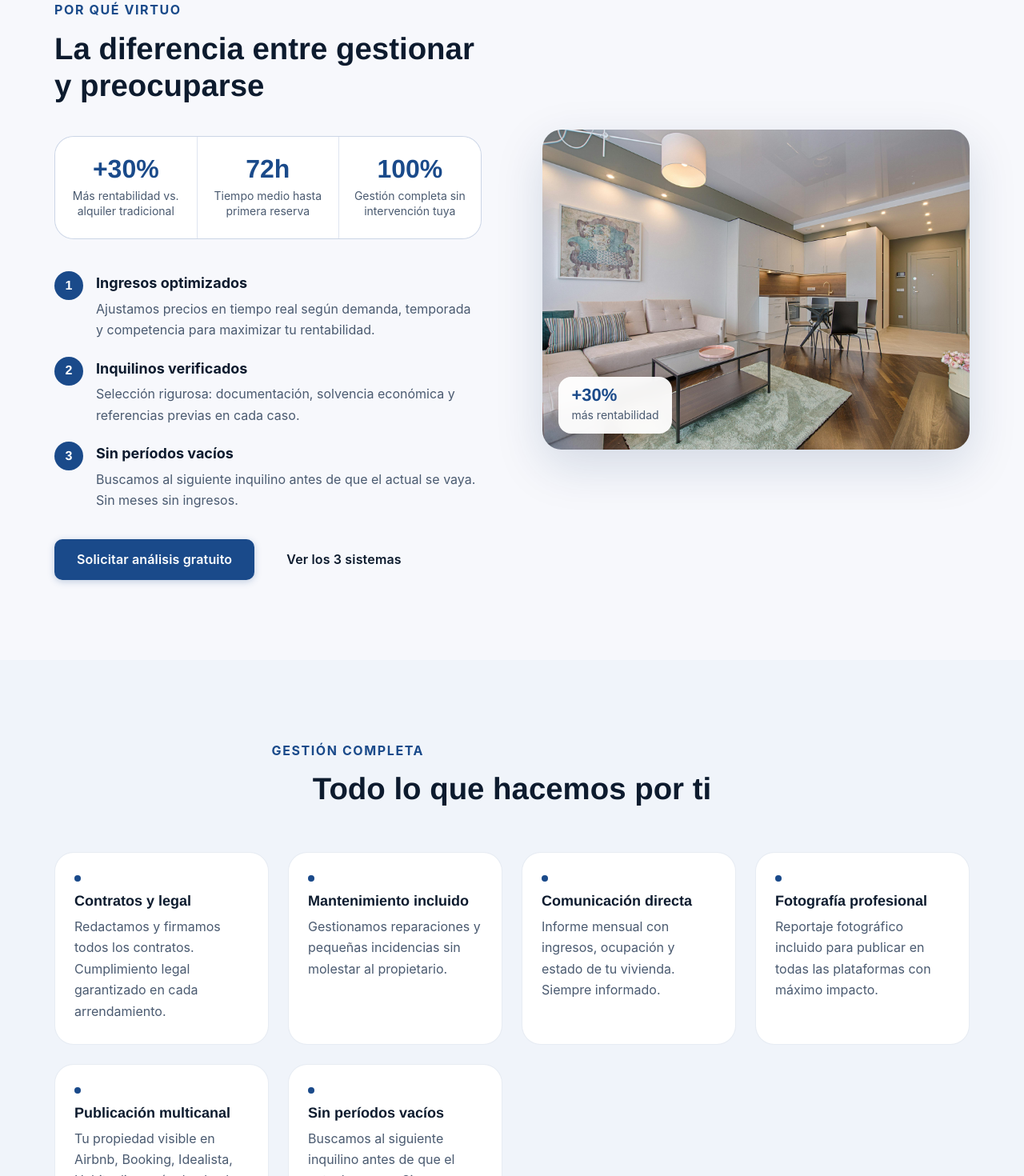
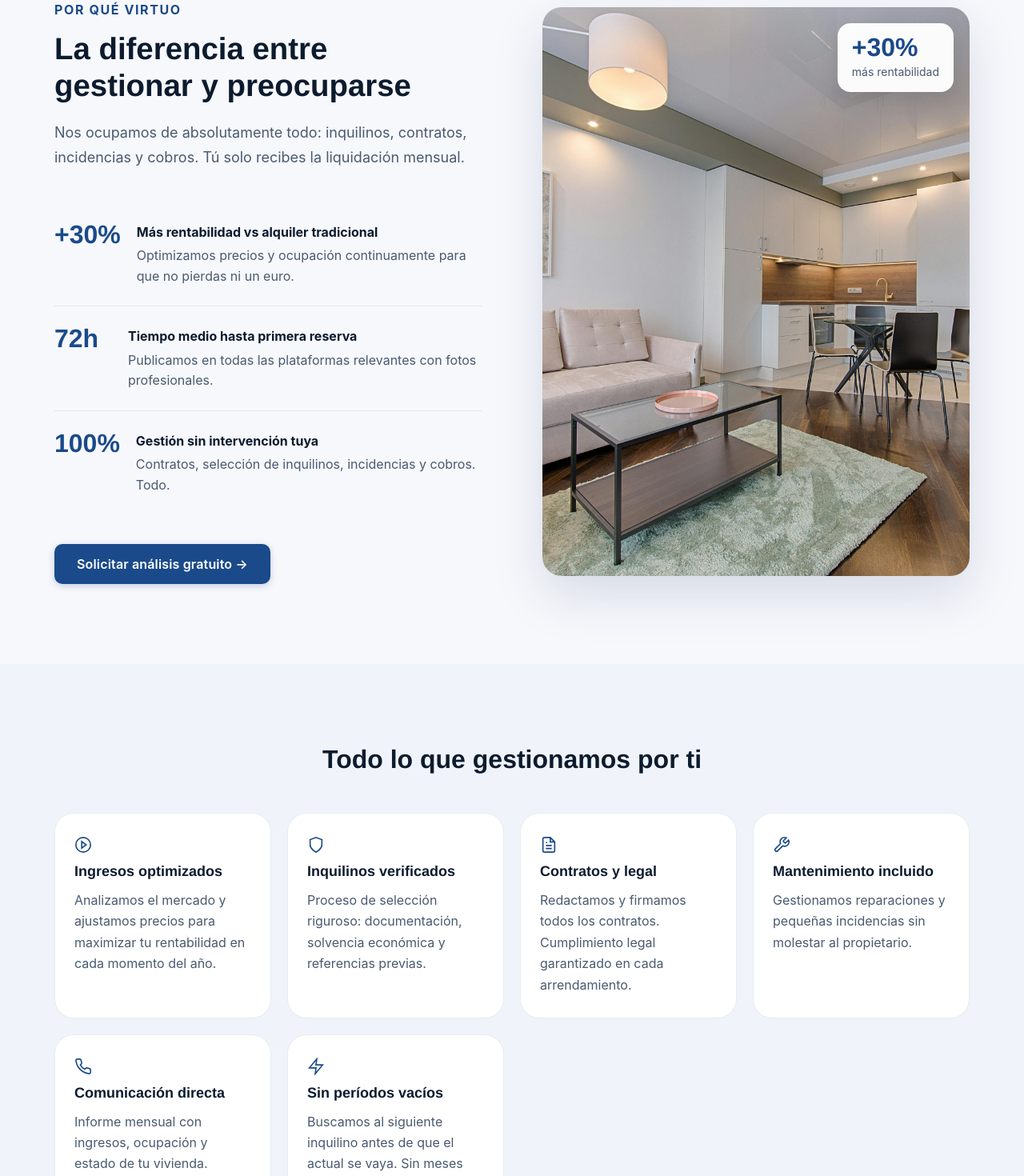
Before and after one commit to viviendasvirtuo/web-viviendasvirtuo, a Next.js app: page /propietarios in a window 1280 px wide. Shown: the part 908-2378 px from the top of the page at 80% size. Built offline with nearby package versions, Linux system fonts and the light colour scheme; a web font is replaced by a local one.

Commit message:
feat: añadir fotos reales en Hero homepage y sección propietarios

```diff
--- a/app/propietarios/page.tsx
+++ b/app/propietarios/page.tsx
@@ -46,100 +46,112 @@ export default function PropietariosPage() {
           </div>
         </section>
 
-        {/* POR QUÉ VIRTUO — con foto */}
+        {/* POR QUÉ VIRTUO — foto + métricas */}
         <section style={{ padding: 'clamp(60px, 8vw, 100px) 0', background: 'var(--color-bg)' }}>
           <div className="container">
             <div style={{
               display: 'grid',
-              gridTemplateColumns: 'repeat(auto-fit, minmax(min(480px, 100%), 1fr))',
-              gap: 'clamp(var(--space-10), 6vw, var(--space-20))',
+              gridTemplateColumns: 'repeat(auto-fit, minmax(min(460px, 100%), 1fr))',
+              gap: 'clamp(40px, 6vw, 80px)',
               alignItems: 'center',
             }}>
-              {/* Métricas + beneficios */}
+              {/* Texto + métricas izquierda */}
               <div>
                 <p style={{ color: 'var(--color-primary)', fontWeight: 700, fontSize: 'var(--text-sm)', letterSpacing: '0.1em', textTransform: 'uppercase', marginBottom: '12px' }}>Por qué Virtuo</p>
-                <h2 style={{ fontFamily: 'var(--font-display)', fontSize: 'clamp(1.8rem, 3vw, 2.5rem)', fontWeight: 800, color: 'var(--color-text)', lineHeight: 1.2, marginBottom: '40px' }}>
-                  La diferencia entre gestionar<br />y preocuparse
+                <h2 style={{ fontFamily: 'var(--font-display)', fontSize: 'clamp(1.8rem, 3vw, 2.5rem)', fontWeight: 800, color: 'var(--color-text)', lineHeight: 1.2, marginBottom: '20px' }}>
+                  La diferencia entre gestionar y preocuparse
                 </h2>
+                <p style={{ color: 'var(--color-text-muted)', fontSize: 'var(--text-base)', lineHeight: 1.75, marginBottom: '40px', maxWidth: '48ch' }}>
+                  Nos ocupamos de absolutamente todo: inquilinos, contratos, incidencias y cobros. Tú solo recibes la liquidación mensual.
+                </p>
 
                 {/* 3 métricas clave */}
-                <div style={{ display: 'grid', gridTemplateColumns: 'repeat(3, 1fr)', gap: '1px', background: 'var(--color-border)', borderRadius: 'var(--radius-xl)', overflow: 'hidden', marginBottom: '40px', border: '1px solid var(--color-border)' }}>
+                <div style={{ display: 'flex', flexDirection: 'column', gap: '0' }}>
                   {[
-                    { num: '+30%', label: 'Más rentabilidad vs. alquiler tradicional' },
-                    { num: '72h', label: 'Tiempo medio hasta primera reserva' },
-                    { num: '100%', label: 'Gestión completa sin intervención tuya' },
-                  ].map((m, i) => (
-                    <div key={i} style={{ background: 'var(--color-surface)', padding: '24px 16px', textAlign: 'center' }}>
-                      <div style={{ fontFamily: 'var(--font-display)', fontSize: 'clamp(1.6rem, 2.5vw, 2.2rem)', fontWeight: 900, color: 'var(--color-primary)', lineHeight: 1, marginBottom: '8px' }}>{m.num}</div>
-                      <div style={{ fontSize: 'var(--text-xs)', color: 'var(--color-text-muted)', lineHeight: 1.4 }}>{m.label}</div>
-                    </div>
-                  ))}
-                </div>
-
-                {/* 3 beneficios */}
-                <div style={{ display: 'flex', flexDirection: 'column', gap: '20px' }}>
-                  {[
-                    { title: 'Ingresos optimizados', desc: 'Ajustamos precios en tiempo real según demanda, temporada y competencia para maximizar tu rentabilidad.' },
-                    { title: 'Inquilinos verificados', desc: 'Selección rigurosa: documentación, solvencia económica y referencias previas en cada caso.' },
-                    { title: 'Sin períodos vacíos', desc: 'Buscamos al siguiente inquilino antes de que el actual se vaya. Sin meses sin ingresos.' },
-                  ].map((b, i) => (
-                    <div key={i} style={{ display: 'flex', gap: '16px', alignItems: 'flex-start' }}>
-                      <div style={{ width: '36px', height: '36px', borderRadius: '50%', background: 'var(--color-primary)', color: 'white', display: 'flex', alignItems: 'center', justifyContent: 'center', fontFamily: 'var(--font-display)', fontWeight: 800, fontSize: 'var(--text-sm)', flexShrink: 0 }}>{i + 1}</div>
+                    { num: '+30%', label: 'Más rentabilidad vs alquiler tradicional', desc: 'Optimizamos precios y ocupación continuamente para que no pierdas ni un euro.' },
+                    { num: '72h', label: 'Tiempo medio hasta primera reserva', desc: 'Publicamos en todas las plataformas relevantes con fotos profesionales.' },
+                    { num: '100%', label: 'Gestión sin intervención tuya', desc: 'Contratos, selección de inquilinos, incidencias y cobros. Todo.' },
+                  ].map((m, i, arr) => (
+                    <div
+                      key={m.num}
+                      style={{
+                        display: 'flex',
+                        gap: '20px',
+                        alignItems: 'flex-start',
+                        padding: '24px 0',
+                        borderBottom: i < arr.length - 1 ? '1px solid var(--color-border)' : undefined,
+                      }}
+                    >
+                      <div style={{ flexShrink: 0, minWidth: '72px' }}>
+                        <div style={{ fontFamily: 'var(--font-display)', fontSize: 'clamp(1.8rem, 2.5vw, 2.5rem)', fontWeight: 900, color: 'var(--color-primary)', lineHeight: 1 }}>{m.num}</div>
+                      </div>
                       <div>
-                        <div style={{ fontWeight: 700, fontSize: 'var(--text-base)', color: 'var(--color-text)', marginBottom: '4px' }}>{b.title}</div>
-                        <div style={{ fontSize: 'var(--text-sm)', color: 'var(--color-text-muted)', lineHeight: 1.65 }}>{b.desc}</div>
+                        <div style={{ fontWeight: 700, fontSize: 'var(--text-sm)', color: 'var(--color-text)', marginBottom: '4px' }}>{m.label}</div>
+                        <div style={{ fontSize: 'var(--text-sm)', color: 'var(--color-text-muted)', lineHeight: 1.6 }}>{m.desc}</div>
                       </div>
                     </div>
                   ))}
                 </div>
 
-                <div style={{ display: 'flex', gap: '12px', flexWrap: 'wrap', marginTop: '36px' }}>
-                  <Link href="/contacto" className="btn btn-primary">Solicitar análisis gratuito</Link>
-                  <a href="#sistemas" className="btn btn-ghost">Ver los 3 sistemas</a>
+                <div style={{ marginTop: '36px' }}>
+                  <Link href="/contacto" className="btn btn-primary">Solicitar análisis gratuito →</Link>
                 </div>
               </div>
 
-              {/* Foto real */}
-              <div style={{ position: 'relative', borderRadius: 'var(--radius-xl)', overflow: 'hidden', aspectRatio: '4/3', boxShadow: '0 20px 60px rgba(15,45,94,0.15)' }}>
+              {/* Foto derecha */}
+              <div style={{
+                position: 'relative',
+                borderRadius: 'var(--radius-xl)',
+                overflow: 'hidden',
+                aspectRatio: '3/4',
+                boxShadow: '0 24px 64px rgba(15,45,94,0.14)',
+              }}>
                 <Image
                   src="/images/propietarios.jpg"
-                  alt="Interior de vivienda gestionada por Viviendas Virtuo en Barcelona"
+                  alt="Piso gestionado por Viviendas Virtuo en Barcelona"
                   fill
-                  style={{ objectFit: 'cover' }}
+                  style={{ objectFit: 'cover', objectPosition: 'center' }}
                   sizes="(max-width: 768px) 100vw, 50vw"
-                  priority
                 />
-                {/* Badge encima de la foto */}
-                <div style={{ position: 'absolute', bottom: '20px', left: '20px', background: 'rgba(255,255,255,0.95)', borderRadius: 'var(--radius-lg)', padding: '12px 16px', boxShadow: '0 4px 20px rgba(0,0,0,0.12)', backdropFilter: 'blur(8px)' }}>
-                  <div style={{ fontFamily: 'var(--font-display)', fontSize: 'var(--text-lg)', fontWeight: 900, color: '#1a4a8a', lineHeight: 1 }}>+30%</div>
-                  <div style={{ fontSize: 'var(--text-xs)', color: 'var(--color-text-muted)', marginTop: '2px' }}>más rentabilidad</div>
+                {/* Badge flotante */}
+                <div style={{
+                  position: 'absolute',
+                  top: '20px',
+                  right: '20px',
+                  background: 'rgba(255,255,255,0.96)',
+                  borderRadius: 'var(--radius-lg)',
+                  padding: '14px 18px',
+                  boxShadow: '0 8px 24px rgba(0,0,0,0.12)',
+                  backdropFilter: 'blur(8px)',
+                }}>
+                  <div style={{ fontFamily: 'var(--font-display)', fontSize: 'var(--text-xl)', fontWeight: 900, color: '#1a4a8a', lineHeight: 1 }}>+30%</div>
+                  <div style={{ fontSize: 'var(--text-xs)', color: 'var(--color-text-muted)', marginTop: '3px', whiteSpace: 'nowrap' }}>más rentabilidad</div>
                 </div>
               </div>
             </div>
           </div>
         </section>
 
-        {/* SERVICIOS COMPLETOS */}
+        {/* QUÉ INCLUYE — 6 beneficios en grid */}
         <section style={{ padding: 'clamp(60px, 8vw, 100px) 0', background: '#f0f4fa' }}>
           <div className="container">
-            <div style={{ textAlign: 'center', marginBottom: '56px' }}>
-              <p style={{ color: 'var(--color-primary)', fontWeight: 700, fontSize: 'var(--text-sm)', letterSpacing: '0.1em', textTransform: 'uppercase', marginBottom: '12px' }}>Gestión completa</p>
-              <h2 style={{ fontFamily: 'var(--font-display)', fontSize: 'clamp(1.8rem, 3vw, 2.5rem)', fontWeight: 800, color: 'var(--color-text)', lineHeight: 1.2 }}>
-                Todo lo que hacemos por ti
-              </h2>
+            <div style={{ textAlign: 'center', marginBottom: '48px' }}>
+              <h2 style={{ fontFamily: 'var(--font-display)', fontSize: 'clamp(1.6rem, 2.5vw, 2.2rem)', fontWeight: 800, color: 'var(--color-text)', lineHeight: 1.2 }}>Todo lo que gestionamos por ti</h2>
             </div>
-            <div style={{ display: 'grid', gridTemplateColumns: 'repeat(auto-fit, minmax(260px, 1fr))', gap: '24px' }}>
+            <div style={{ display: 'grid', gridTemplateColumns: 'repeat(auto-fit, minmax(260px, 1fr))', gap: '20px' }}>
               {[
-                { title: 'Contratos y legal', desc: 'Redactamos y firmamos todos los contratos. Cumplimiento legal garantizado en cada arrendamiento.' },
-                { title: 'Mantenimiento incluido', desc: 'Gestionamos reparaciones y pequeñas incidencias sin molestar al propietario.' },
-                { title: 'Comunicación directa', desc: 'Informe mensual con ingresos, ocupación y estado de tu vivienda. Siempre informado.' },
-                { title: 'Fotografía profesional', desc: 'Reportaje fotográfico incluido para publicar en todas las plataformas con máximo impacto.' },
-                { title: 'Publicación multicanal', desc: 'Tu propiedad visible en Airbnb, Booking, Idealista, Habitaclia y más desde el primer día.' },
-                { title: 'Sin períodos vacíos', desc: 'Buscamos al siguiente inquilino antes de que el actual se vaya. Sin meses sin ingresos.' },
+                { icon: 'M12 2C6.48 2 2 6.48 2 12s4.48 10 10 10 10-4.48 10-10S17.52 2 12 2zm-2 14.5v-9l6 4.5-6 4.5z', title: 'Ingresos optimizados', desc: 'Analizamos el mercado y ajustamos precios para maximizar tu rentabilidad en cada momento del año.' },
+                { icon: 'M12 22s8-4 8-10V5l-8-3-8 3v7c0 6 8 10 8 10z', title: 'Inquilinos verificados', desc: 'Proceso de selección riguroso: documentación, solvencia económica y referencias previas.' },
+                { icon: 'M14 2H6a2 2 0 0 0-2 2v16a2 2 0 0 0 2 2h12a2 2 0 0 0 2-2V8z M14 2v6h6 M16 13H8 M16 17H8 M10 9H8', title: 'Contratos y legal', desc: 'Redactamos y firmamos todos los contratos. Cumplimiento legal garantizado en cada arrendamiento.' },
+                { icon: 'M14.7 6.3a1 1 0 0 0 0 1.4l1.6 1.6a1 1 0 0 0 1.4 0l3.77-3.77a6 6 0 0 1-7.94 7.94l-6.91 6.91a2.12 2.12 0 0 1-3-3l6.91-6.91a6 6 0 0 1 7.94-7.94l-3.76 3.76z', title: 'Mantenimiento incluido', desc: 'Gestionamos reparaciones y pequeñas incidencias sin molestar al propietario.' },
+                { icon: 'M22 16.92v3a2 2 0 0 1-2.18 2 19.79 19.79 0 0 1-8.63-3.07 19.5 19.5 0 0 1-6-6 19.79 19.79 0 0 1-3.07-8.67A2 2 0 0 1 4.11 2h3a2 2 0 0 1 2 1.72c.127.96.361 1.903.7 2.81a2 2 0 0 1-.45 2.11L8.09 9.91a16 16 0 0 0 6 6l1.27-1.27a2 2 0 0 1 2.11-.45c.907.339 1.85.573 2.81.7A2 2 0 0 1 22 16.92z', title: 'Comunicación directa', desc: 'Informe mensual con ingresos, ocupación y estado de tu vivienda. Siempre informado.' },
+                { icon: 'M13 2L3 14h9l-1 8 10-12h-9l1-8z', title: 'Sin períodos vacíos', desc: 'Buscamos al siguiente inquilino antes de que el actual se vaya. Sin meses sin ingresos.' },
               ].map((item, i) => (
-                <div key={i} style={{ background: 'white', border: '1px solid var(--color-border)', borderRadius: 'var(--radius-xl)', padding: '28px 24px' }}>
-                  <div style={{ width: '8px', height: '8px', borderRadius: '50%', background: 'var(--color-primary)', marginBottom: '14px' }} />
-                  <h3 style={{ fontFamily: 'var(--font-display)', fontSize: 'var(--text-base)', fontWeight: 700, color: 'var(--color-text)', marginBottom: '8px' }}>{item.title}</h3>
+                <div key={i} style={{ background: 'white', border: '1px solid var(--color-border)', borderRadius: 'var(--radius-xl)', padding: '28px 24px', display: 'flex', flexDirection: 'column', gap: '12px' }}>
+                  <svg width="22" height="22" viewBox="0 0 24 24" fill="none" stroke="var(--color-primary)" strokeWidth="1.8" aria-hidden="true">
+                    <path d={item.icon} />
+                  </svg>
+                  <h3 style={{ fontFamily: 'var(--font-display)', fontSize: 'var(--text-base)', fontWeight: 700, color: 'var(--color-text)', margin: 0 }}>{item.title}</h3>
                   <p style={{ color: 'var(--color-text-muted)', fontSize: 'var(--text-sm)', lineHeight: 1.65, margin: 0 }}>{item.desc}</p>
                 </div>
               ))}
```
Also changed, not shown: components/Hero.tsx (+33 -14 lines).
